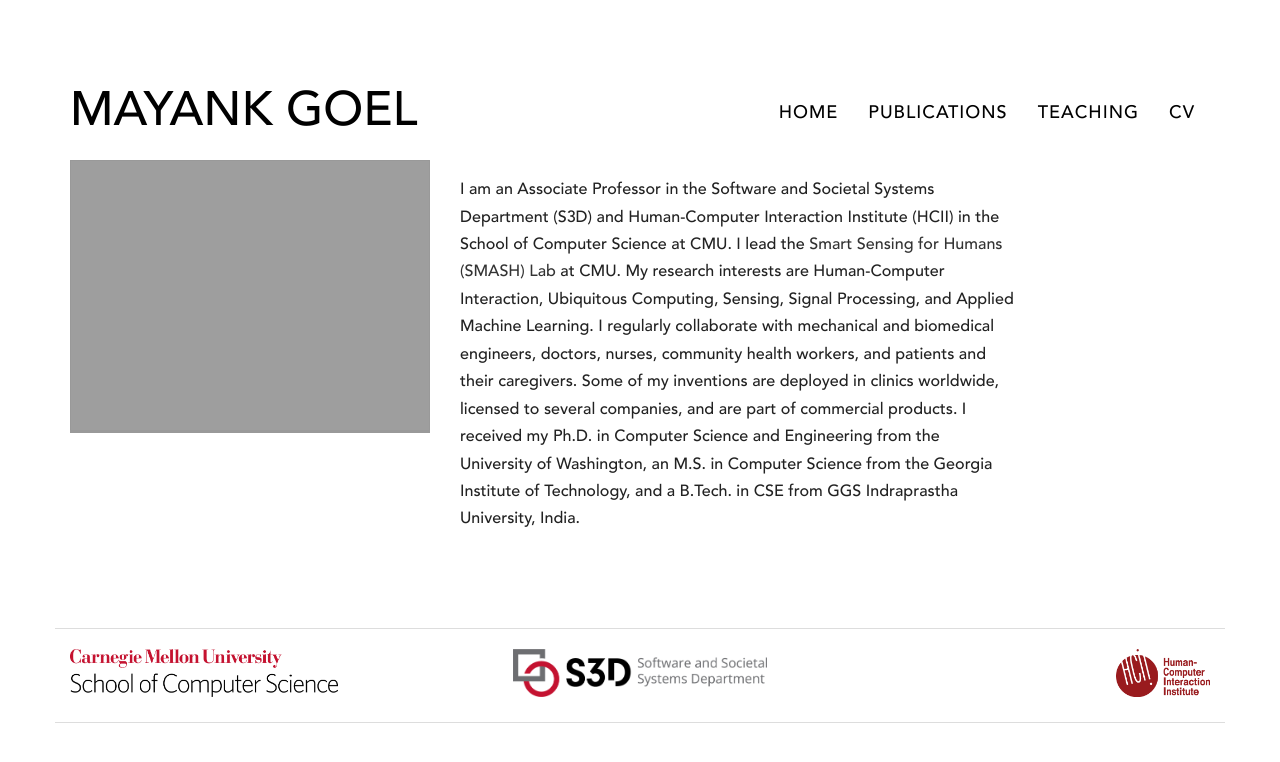
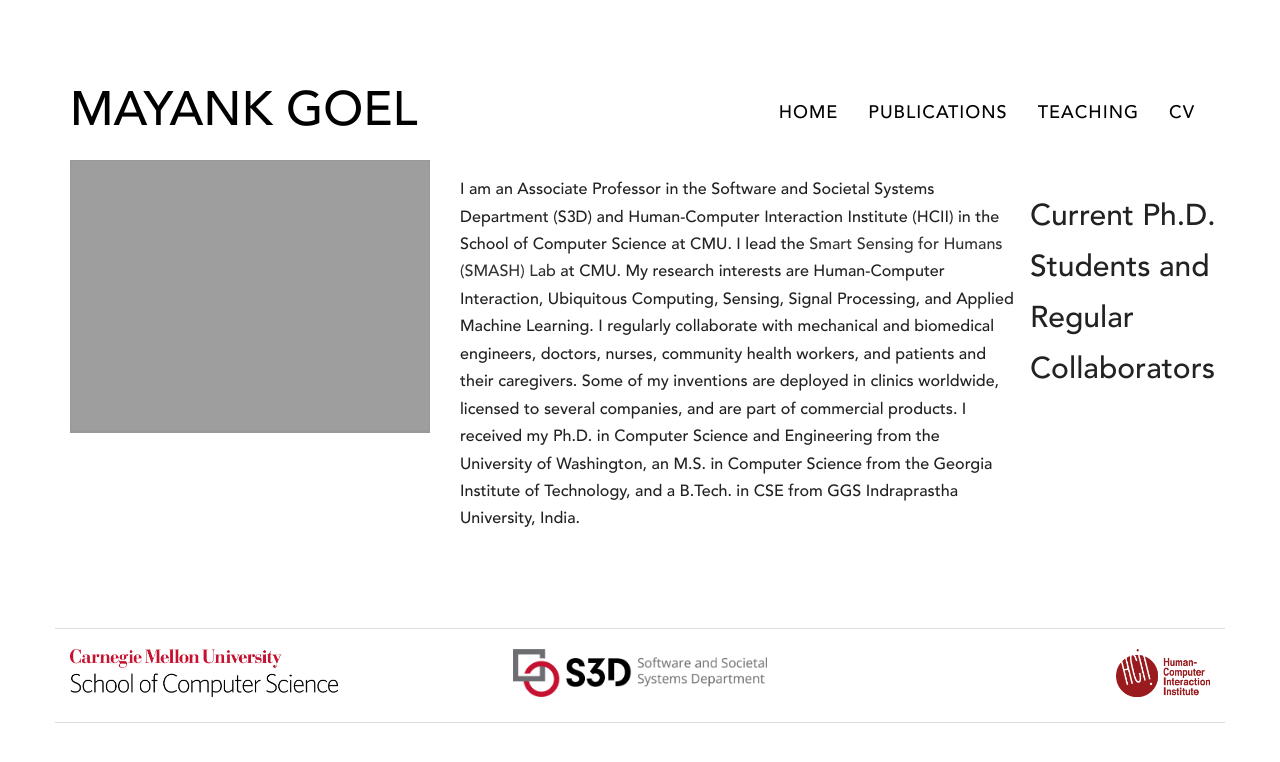
Before and after one commit to mynkgoel/mynkgoel.github.io, a Jekyll site: the page built from index.html, in a window 1280 px wide. Shown: the top 762 px of the page. Built offline with Jekyll 4.4.1, drawn with Linux system fonts in a browser that asks for light colours; nearby versions of some CDN libraries.

Commit message:
Update index.html

```diff
--- a/index.html
+++ b/index.html
@@ -5,6 +5,7 @@ layout: default
 {% assign sorted_members = site.data.members | sort: 'id' %}
 {% assign faculty = sorted_members | where:"status","shifu" %}
 {% assign goel = faculty | first %}
+{% assign alumni = sorted_members | where:"status","alumni" %}
 
 {% assign member = goel %}
 
@@ -19,6 +20,24 @@ layout: default
 
     </div>
   </div>
+  <h1>Current Ph.D. Students and Regular Collaborators</h1>
+<div class="row">
+{% for member in current_members %}
+  {% assign affiliation = site.data.affiliations[member.affiliation] %}
+  {% assign degree = member.degree %}
+
+  <div class="member-badge col-md-3 col-sm-3 col-xs-4">
+    <div class="image">{% if member.website != nil %}<a href="{{ member.website }}">{% endif %}<img src="{{site.url}}{{member.image}}"/>{% if member.website != nil %}</a>{% endif %}</div>
+    <div class="details">
+      <div class="name">{% if member.website == nil %}{{ member.name }}{% else %}<a href="{{ member.website }}">{{ member.name }}</a>{% endif %}</div>
+      <div class="degree">{% if member.degree != nil %}{{ degree }}{% endif %}</div>
+      <div class="affiliation">{% if member.affiliation != nil %}{{ affiliation }}{% endif %}</div>
+      <div class="email">{% if member.email != nil %}<span><a href="mailto::{{ member.email }}">{{ member.email }}</a></span>{% endif %} </div>
+    </div>
+  </div>
+{% endfor %}
+</div>
+
 </div>
 <!--
     <h2>
```
